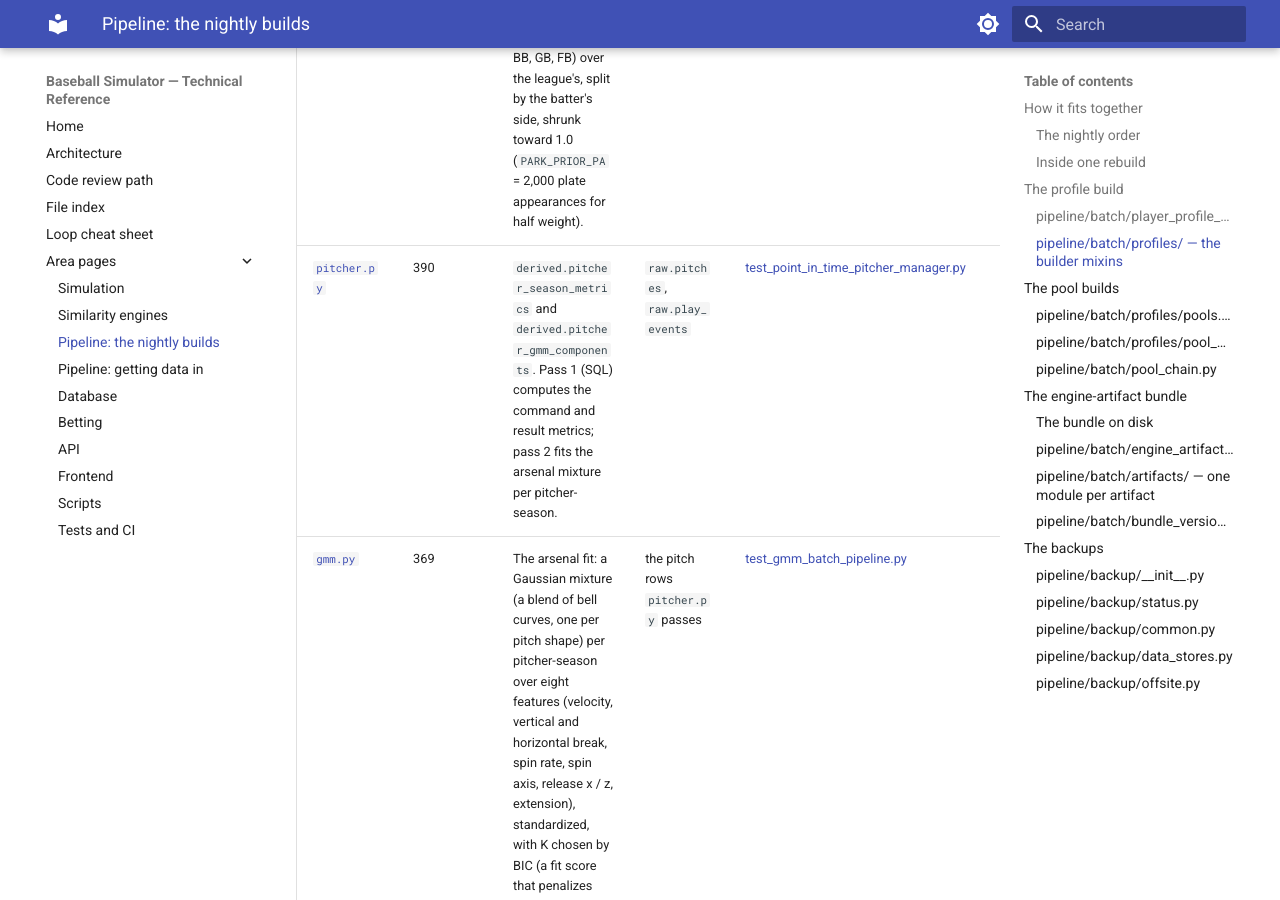
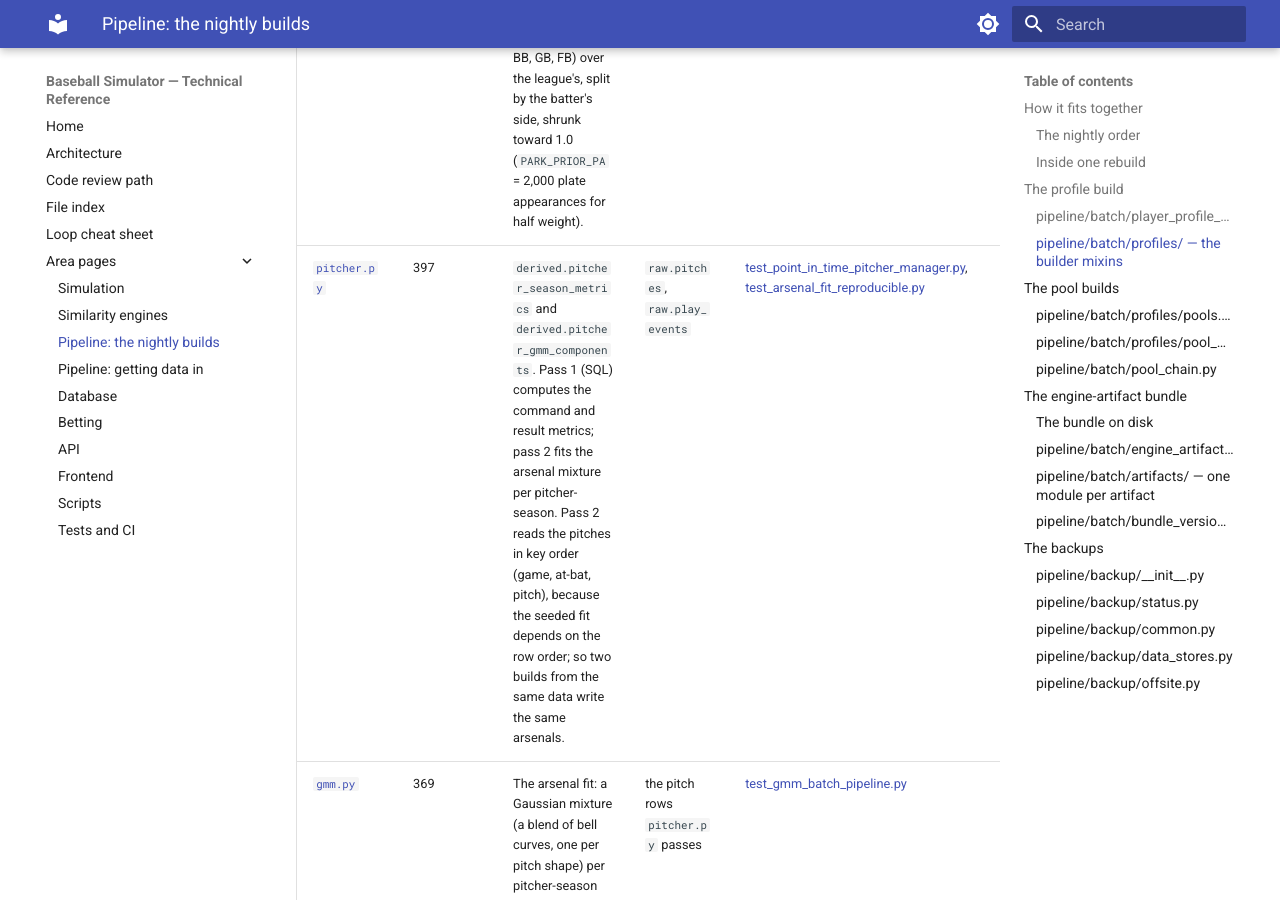
Before and after one commit to gmelick/baseball_simulator_v2, an MkDocs documentation site: the page built from docs/technical/pipeline-batch.md, in a window 1280 px wide and 900 px high, scrolled down 3870 px. Built offline with MkDocs 1.6.1 and Material for MkDocs 9.7.7, drawn with Linux system fonts in a browser that asks for light colours.

Commit message:
Read the pitch rows in key order before the arsenal fit, so two profile builds write the same arsenals (SIM-580)
The pitch-vector query of _compute_pitcher_profiles had no ORDER BY. DuckDB's
parallel Postgres scan returns the rows in a new order on every read, and the
seeded mixture fit depends on the row order, so every rebuild wrote a different
arsenal for nearly every pitcher. The query now orders by game_pk,
at_bat_number, pitch_number, the primary key of raw.pitches. The two new unit
tests pass. The docstring and the pipeline-batch page say why.

Co-Authored-By: Claude Opus 5.5 <noreply@anthropic.com>

```diff
--- a/docs/technical/pipeline-batch.md
+++ b/docs/technical/pipeline-batch.md
@@ -118,7 +118,7 @@ season-keyed `derived.*` table goes on `_delete_seasons`' list, or
 |---|---|---|---|---|
 | [`base.py`](../../pipeline/batch/profiles/base.py) | 305 | `ComputorBase`: the shared state; the one-cutoff guard (`_refuse_a_mixed_cutoff`, `_stamp_one_cutoff`, `STAMPED_TABLES`); the leakage check (`_check_leakage`); the `raw.play_events` relations — pickoff outs per pitcher, pickoff throws and step-offs, and each pickoff outcome mapped to the steal pool's runner pair (`_pickoff_outcomes_cte`). Each relation is empty when `raw.play_events` is absent. | `raw.pitches`, `raw.play_events` | [test_one_cutoff_per_table.py](../../tests/unit/test_one_cutoff_per_table.py) |
 | [`park.py`](../../pipeline/batch/profiles/park.py) | 260 | `derived.park_factors`: each venue's rate of each event (HR, 1B, 2B, 3B, R, K, BB, GB, FB) over the league's, split by the batter's side, shrunk toward 1.0 (`PARK_PRIOR_PA` = 2,000 plate appearances for half weight). | `raw.pitches` | [test_park_factors.py](../../tests/unit/test_park_factors.py) |
-| [`pitcher.py`](../../pipeline/batch/profiles/pitcher.py) | 390 | `derived.pitcher_season_metrics` and `derived.pitcher_gmm_components`. Pass 1 (SQL) computes the command and result metrics; pass 2 fits the arsenal mixture per pitcher-season. | `raw.pitches`, `raw.play_events` | [test_point_in_time_pitcher_manager.py](../../tests/unit/test_point_in_time_pitcher_manager.py) |
+| [`pitcher.py`](../../pipeline/batch/profiles/pitcher.py) | 397 | `derived.pitcher_season_metrics` and `derived.pitcher_gmm_components`. Pass 1 (SQL) computes the command and result metrics; pass 2 fits the arsenal mixture per pitcher-season. Pass 2 reads the pitches in key order (game, at-bat, pitch), because the seeded fit depends on the row order; so two builds from the same data write the same arsenals. | `raw.pitches`, `raw.play_events` | [test_point_in_time_pitcher_manager.py](../../tests/unit/test_point_in_time_pitcher_manager.py), [test_arsenal_fit_reproducible.py](../../tests/unit/test_arsenal_fit_reproducible.py) |
 | [`gmm.py`](../../pipeline/batch/profiles/gmm.py) | 369 | The arsenal fit: a Gaussian mixture (a blend of bell curves, one per pitch shape) per pitcher-season over eight features (velocity, vertical and horizontal break, spin rate, spin axis, release x / z, extension), standardized, with K chosen by BIC (a fit score that penalizes extra components) from 2 to 7. A process pool runs the fits, one worker per core less one; `_flush_gmm_results` writes them in three set-based statements. | the pitch rows `pitcher.py` passes | [test_gmm_batch_pipeline.py](../../tests/unit/test_gmm_batch_pipeline.py) |
 | [`batter.py`](../../pipeline/batch/profiles/batter.py) | 504 | `derived.batter_season_metrics`, with the physical swing (bat speed, swing length, tilt, attack angle and direction, contact depth) and stance block. The per-pitch Savant export is the first source (it cuts at any date); the leaderboard is the fallback. | `raw.pitches`, `raw.savant_bat_tracking`, `raw.savant_swing_path`, `raw.savant_batting_stance`, `raw.savant_pitch_tracking` | [test_batter_physical_features.py](../../tests/unit/test_batter_physical_features.py), [test_point_in_time_batter.py](../../tests/unit/test_point_in_time_batter.py) |
 | [`baserunner.py`](../../pipeline/batch/profiles/baserunner.py) | 689 | `derived.baserunner_season_metrics` (the extra-base attempt and success rates, steal rates, sprint speed, Savant's extra-base columns); `derived.baserunner_steal_metrics` (the steal engine's table, with lead distance); `derived.pitcher_steal_metrics` (the hold-runner engine's table: pickoff throws, step-offs, steals allowed). | `raw.pitches`, `raw.play_events`, `raw.sprint_speed`, `raw.savant_baserunning`, `raw.savant_basestealing`, `raw.savant_pitcher_running_game` | [test_lead_distance.py](../../tests/unit/test_lead_distance.py), [test_point_in_time_runner_catcher_fielder.py](../../tests/unit/test_point_in_time_runner_catcher_fielder.py) |
```
Also changed, not shown: docs/technical/file-index.md (+3 -3 lines), 1 other file.
